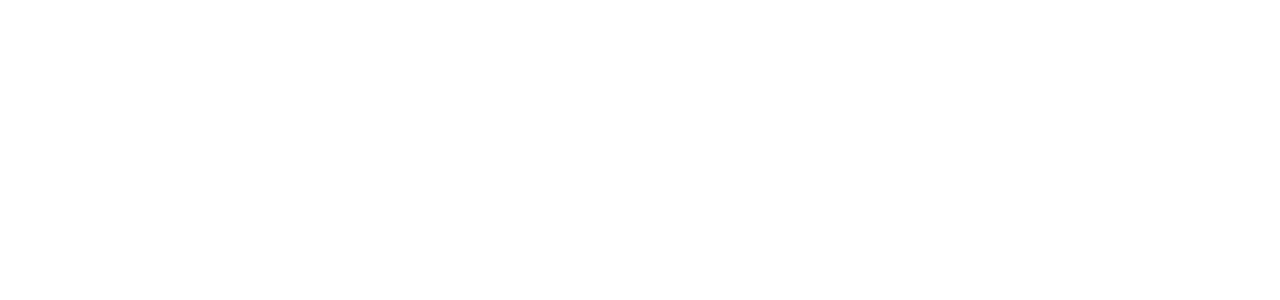
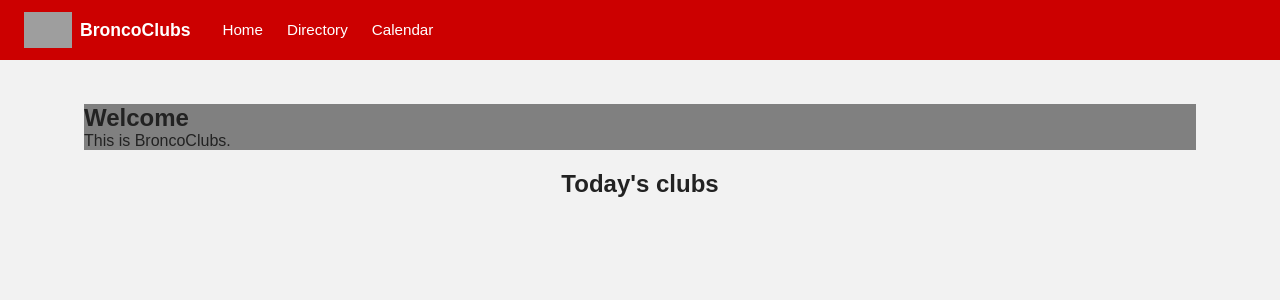
Before and after one commit to je-lam/ClubConnect, a PHP site: page / in a window 1280 px wide. Before the commit the part shown is empty. Shown: the top 300 px of the page. Run offline with PHP 8.4, Linux system fonts and the light colour scheme; data comes from the database, SQL or seed files in the repository; both versions use the stored data as it was after the commit; grey boxes are pictures that could not be loaded.

Commit message:
Put template in home page

```diff
--- a/index.php
+++ b/index.php
@@ -0,0 +1,25 @@
+<?php
+
+require 'includes/db.php';
+
+$db = get_db();
+
+$page_title = 'Home';
+
+require 'includes/header.php';
+?>
+
+<div class="welcome-section">
+    <h2>Welcome</h2>
+    <p class="welcome-description">This is BroncoClubs.</p>
+</div>
+
+<div class="today-club-section">
+    <h2 align="center">Today's clubs</h2>
+</div>
+
+<?php
+$today = new DateTime();
+?>
+
+<?php require 'includes/footer.php'; ?>
--- a/style.css
+++ b/style.css
@@ -432,3 +432,9 @@ main.main-full {
     padding: 0.15rem 0.5rem;
     font-size: 0.7rem;
 }
+
+.welcome-section {
+    background-color: gray;
+    margin: 20px;
+    width: auto;
+}
```
Also changed, not shown: database.db.
